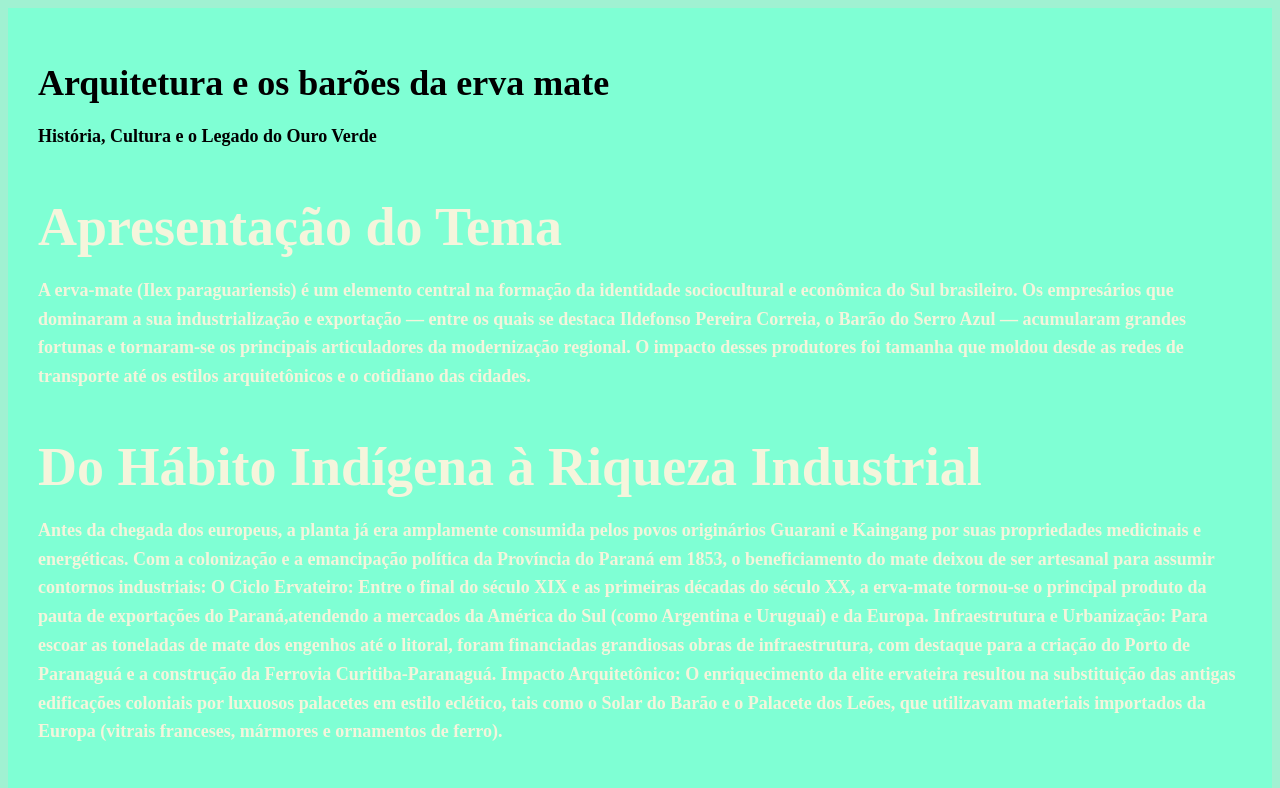
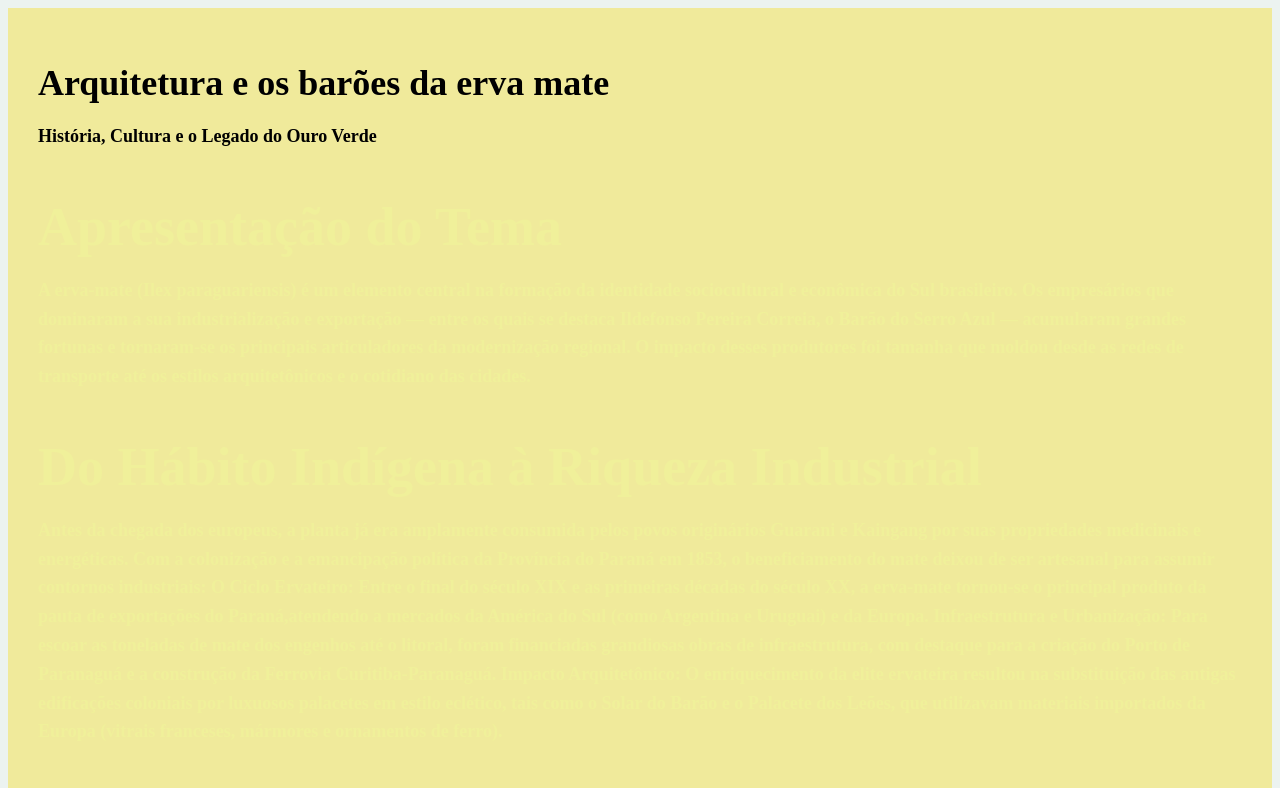
Before and after one commit to velosoanna-spec/Arte-Paranaense-, a plain HTML site: page index.html in a window 1280 px wide. Shown: the top 788 px of the page. Drawn offline with Linux system fonts and the light colour scheme.

Commit message:
atualizei o stlye.css

```diff
--- a/style.css
+++ b/style.css
@@ -1,13 +1,13 @@
 
 body{
-    background-color:rgb(160, 241, 210) ;
+    background-color:rgb(236, 243, 240) ;
     color:black
     font-family: Aril, sans-serif;
 }
 
 header{
-    background-color: aquamarine;
-    color:azure
+    background-color: rgb(240, 234, 155);
+    color:black
     text-align:center;
     padding: 30px;
 }
@@ -17,7 +17,7 @@
 }
 
 h2{
-    color: beige;
+    color: rgb(240, 240, 154);
 }
 
 p{
```
